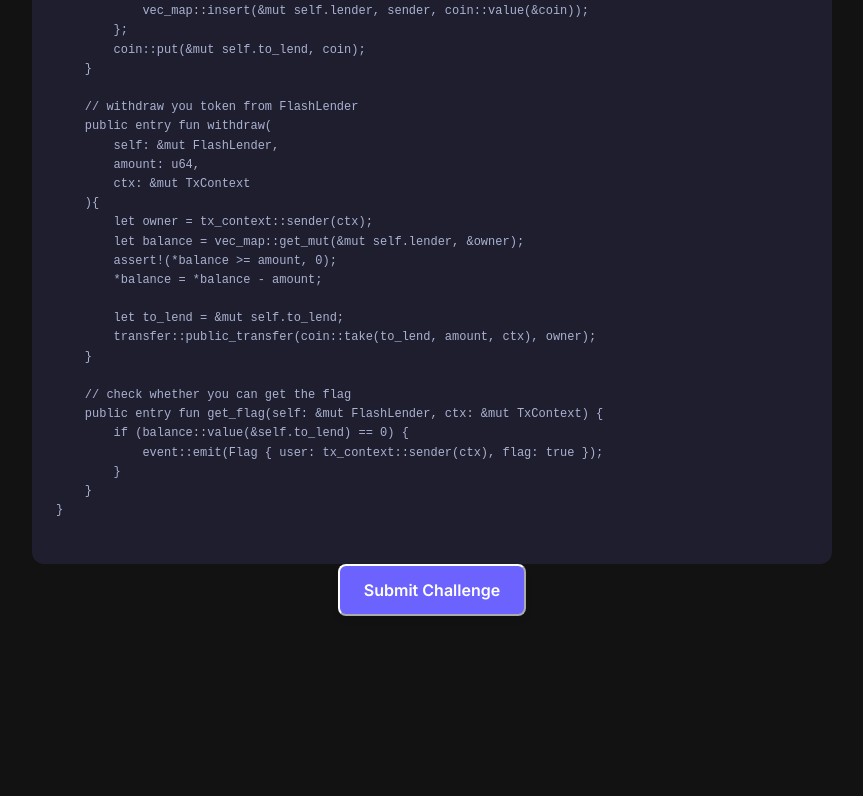
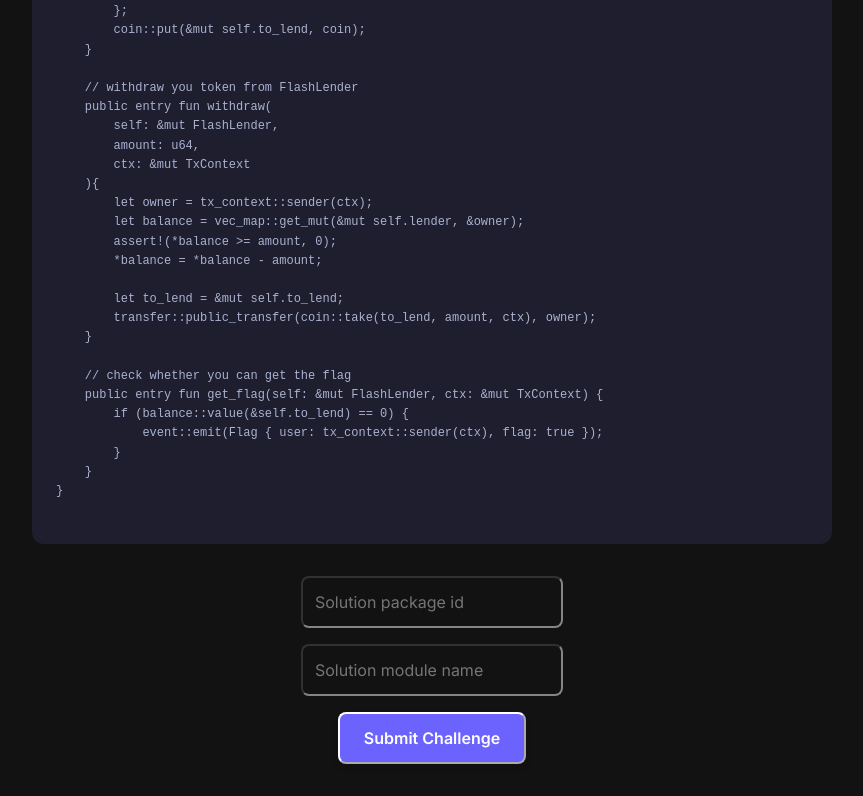
Before and after one commit to orakle-kaist/sui-naut, a React (Vite) app in the folder sui_client/: page /challenge-2 in a window 1280 px wide. Shown: the part 2202-2998 px from the top of the page, without its empty margins (208-1071 px from the left). Before the commit the page ends 2850 px from the top, so only its background shows below. Built offline with nearby package versions, Linux system fonts and the light colour scheme; what @mysten/bcs, @mysten/sui, @radix-ui/themes would draw is missing.

Commit message:
Implement submission

```diff
--- a/sui_client/src/Pages/Challenge_2.tsx
+++ b/sui_client/src/Pages/Challenge_2.tsx
@@ -2,17 +2,54 @@ import { useNavigate } from "react-router-dom";
 import { ConnectButton } from "@mysten/dapp-kit";
 import { useState } from "react";
 
-
 function FlashLoanChallenge() {
   const navigate = useNavigate();
   const [message, setMessage] = useState<string | null>(null);
+  const [packageId, setPackageId] = useState("");
+  const [module, setModule] = useState("");
 
-  const handleSubmit = () => {
-    setMessage("FlashLoan Challenge submitted!"); // 제출 메시지 업데이트
+  const PACKAGE =
+    "0x0c2e26b341c3e98162e9f05da304f2f313d5c9acbd696f9eda68c2102671bb86";
+
+  const handleSubmit = async () => {
+    const url = "http://127.0.0.1:9000";
+    const payload = {
+      jsonrpc: "2.0",
+      id: 1,
+      method: "suix_queryEvents",
+      params: [
+        {
+          MoveModule: {
+            package: packageId,
+            module: module,
+            type: `${PACKAGE}::flash::Flag`,
+          },
+        },
+        null,
+        3,
+        false,
+      ],
     };
 
+    try {
+      const response = await fetch(url, {
+        method: "POST",
+        headers: {
+          "Content-Type": "application/json",
+        },
+        body: JSON.stringify(payload),
+      });
 
-
+      const data = await response.json();
+      if (data?.result?.data?.[0]?.parsedJson?.flag) {
+        setMessage("Your solution is correct!");
+      } else {
+        setMessage("Solution is not correct.");
+      }
+    } catch (error) {
+      setMessage("Solution is not correct.");
+    }
+  };
 
   return (
     <div
@@ -61,15 +98,12 @@ function FlashLoanChallenge() {
           overflowX: "auto",
           fontFamily: "'Fira Code', monospace",
           color: "#AAB2D0",
-          fontSize: "12px"
+          fontSize: "12px",
         }}
       >
-        {
-          `
+        {`
 module 0x0::flash{
 
-    // use sui::object::{Self, UID};
-    // use std::vector;
     use sui::transfer;
     use sui::tx_context::{Self, TxContext};
     use sui::object::{Self, ID, UID};
@@ -93,6 +127,7 @@ function FlashLoanChallenge() {
         flash_lender_id: ID,
         amount: u64
     }
+
     #[allow(unused_field)]
     struct AdminCap has key, store {
         id: UID,
@@ -159,7 +194,7 @@ function FlashLoanChallenge() {
         transfer::public_transfer(cap, owner);
     }
 
-    // get  the balance of FlashLender
+    // get the balance of FlashLender
     public fun balance(self: &mut FlashLender, ctx: &mut TxContext) :u64 {
         *vec_map::get(&self.lender, &tx_context::sender(ctx))
     }
@@ -172,7 +207,7 @@ function FlashLoanChallenge() {
         if (vec_map::contains(&self.lender, &sender)) {
             let balance = vec_map::get_mut(&mut self.lender, &sender);
             *balance = *balance + coin::value(&coin);
-        }else {
+        } else {
             vec_map::insert(&mut self.lender, sender, coin::value(&coin));
         };
         coin::put(&mut self.to_lend, coin);
@@ -200,9 +235,32 @@ function FlashLoanChallenge() {
         }
     }
 }
-  `
-        }
+  `}
       </pre>
+      <div
+        style={{
+          marginTop: "2rem",
+          display: "flex",
+          justifyContent: "center",
+          flexDirection: "column",
+          alignItems: "center",
+          gap: "1rem",
+        }}
+      >
+        <input
+          type="text"
+          placeholder="Solution package id"
+          style={{ padding: "0.75rem", borderRadius: "8px" }}
+          value={packageId}
+          onChange={(e) => setPackageId(e.target.value)}
+        />
+        <input
+          type="text"
+          placeholder="Solution module name"
+          style={{ padding: "0.75rem", borderRadius: "8px" }}
+          value={module}
+          onChange={(e) => setModule(e.target.value)}
+        />
         <button
           onClick={handleSubmit}
           style={{
@@ -217,13 +275,14 @@ function FlashLoanChallenge() {
         >
           Submit Challenge
         </button>
+      </div>
 
       {message && (
         <div
           style={{
             marginTop: "2rem",
             backgroundColor: "#1E1E2F",
-            color: message.includes("successfully") ? "#A3E635" : "#F7768E",
+            color: message.includes("is correct") ? "#A3E635" : "#F7768E",
             padding: "1rem",
             borderRadius: "8px",
             textAlign: "center",
```
Also changed, not shown: 1 other file (tests, documents, lock files or other folders). Lines whose indentation alone changed are shown as unchanged.
